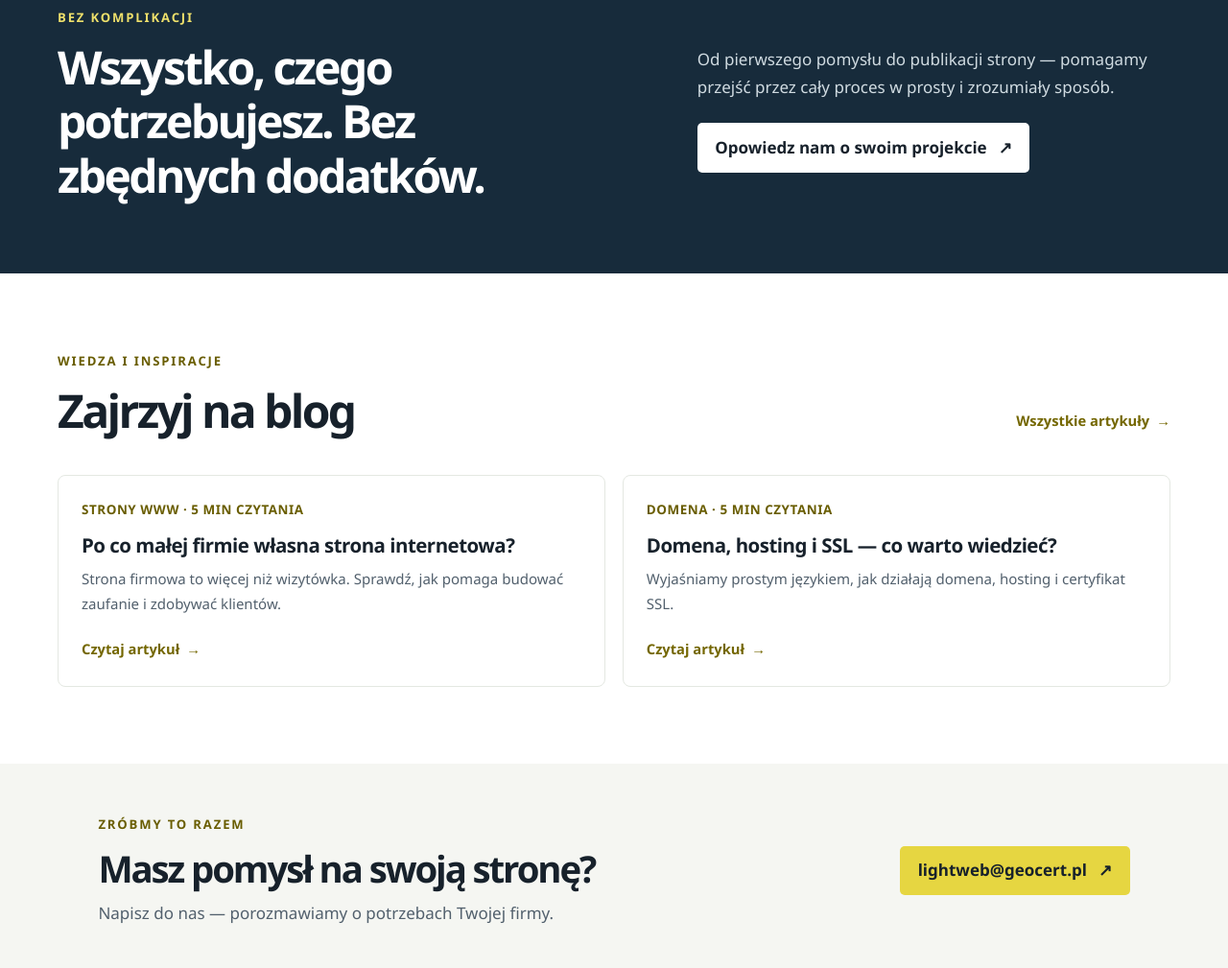
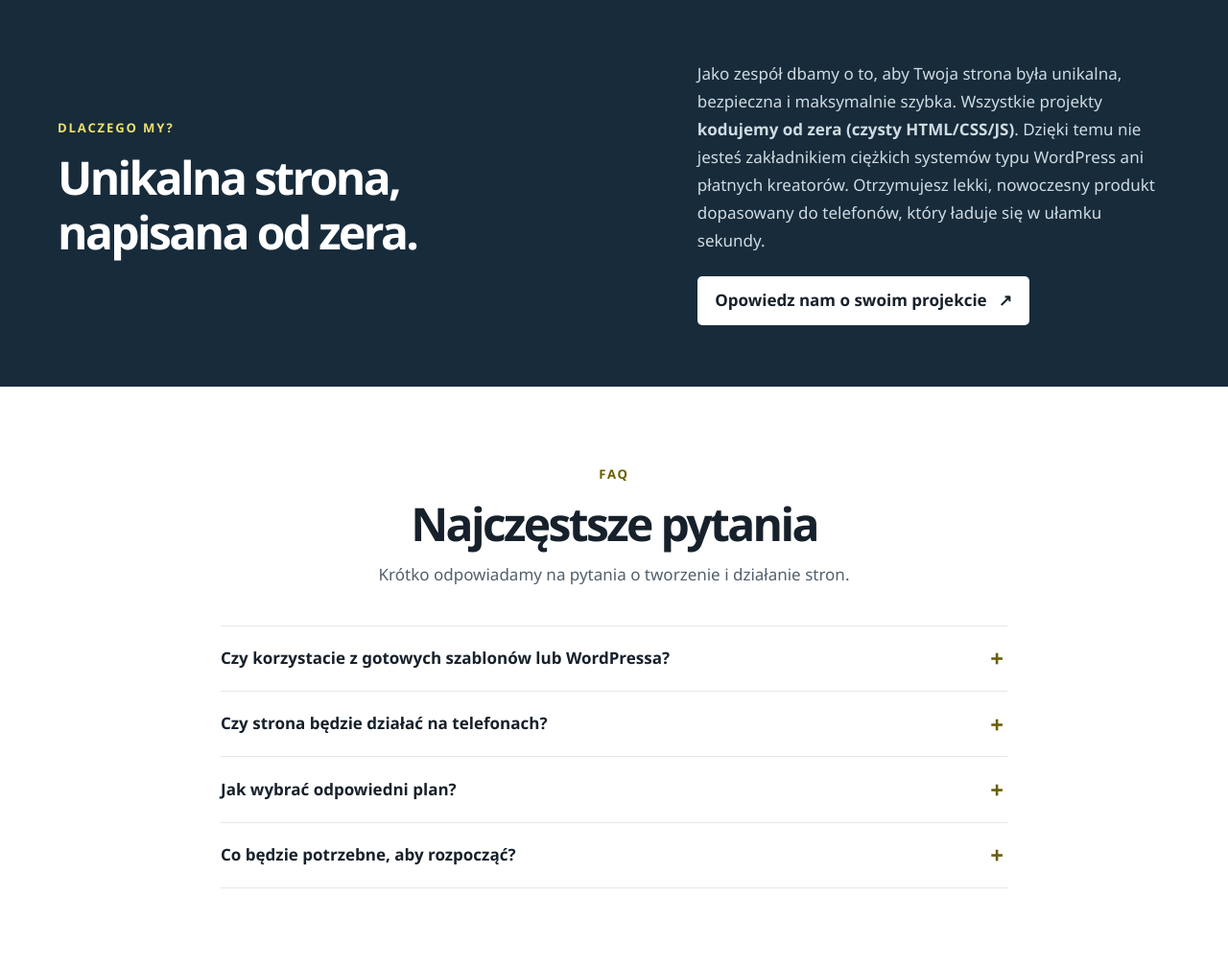
Before and after one commit to Kameleonek/geocert.pl, a plain HTML site: page lightweb.html in a window 1280 px wide. Shown: the part 1840-2849 px from the top of the page at 96% size. Drawn offline with Linux system fonts and the light colour scheme.

Commit message:
Add files via upload

```diff
--- a/lightweb.html
+++ b/lightweb.html
@@ -82,7 +82,7 @@
     <section class="offer section-wrap" id="oferta">
       <div class="section-heading">
         <p class="eyebrow">Nasze usługi</p>
-        <h2>Cztery plany, jasny zakres</h2>
+        <h2>Nie klikamy stron z gotowych szablonów. Kodujemy je od zera.</h2>
         <p>Wybierz zakres, którego potrzebujesz. Każdy plan realizujemy na zamówienie.</p>
       </div>
       <div class="service-grid">
@@ -136,8 +136,34 @@
 
     <section class="why-section">
       <div class="section-wrap why-layout">
-        <div><p class="eyebrow">Bez komplikacji</p><h2>Wszystko, czego potrzebujesz. Bez zbędnych dodatków.</h2></div>
-        <div class="why-copy"><p>Od pierwszego pomysłu do publikacji strony — pomagamy przejść przez cały proces w prosty i zrozumiały sposób.</p><a class="button button-light" href="mailto:lightweb@geocert.pl?subject=Zapytanie%20o%20stron%C4%99%20WWW">Opowiedz nam o swoim projekcie <span aria-hidden="true">↗</span></a></div>
+        <div><p class="eyebrow">Dlaczego my?</p><h2>Unikalna strona, napisana od zera.</h2></div>
+        <div class="why-copy"><p>Jako zespół dbamy o to, aby Twoja strona była unikalna, bezpieczna i maksymalnie szybka. Wszystkie projekty <strong>kodujemy od zera (czysty HTML/CSS/JS)</strong>. Dzięki temu nie jesteś zakładnikiem ciężkich systemów typu WordPress ani płatnych kreatorów. Otrzymujesz lekki, nowoczesny produkt dopasowany do telefonów, który ładuje się w ułamku sekundy.</p><a class="button button-light" href="mailto:lightweb@geocert.pl?subject=Zapytanie%20o%20stron%C4%99%20WWW">Opowiedz nam o swoim projekcie <span aria-hidden="true">↗</span></a></div>
+      </div>
+    </section>
+
+    <section class="faq-section section-wrap" aria-labelledby="faq-heading">
+      <div class="section-heading">
+        <p class="eyebrow">FAQ</p>
+        <h2 id="faq-heading">Najczęstsze pytania</h2>
+        <p>Krótko odpowiadamy na pytania o tworzenie i działanie stron.</p>
+      </div>
+      <div class="faq-list">
+        <details class="faq-item">
+          <summary>Czy korzystacie z gotowych szablonów lub WordPressa?</summary>
+          <p>Nie. Strony kodujemy od zera w HTML, CSS i JavaScript, bez gotowych szablonów i ciężkich systemów CMS.</p>
+        </details>
+        <details class="faq-item">
+          <summary>Czy strona będzie działać na telefonach?</summary>
+          <p>Tak. Projektujemy strony tak, aby były czytelne i wygodne w użyciu zarówno na telefonach, jak i na większych ekranach.</p>
+        </details>
+        <details class="faq-item">
+          <summary>Jak wybrać odpowiedni plan?</summary>
+          <p>Plan Start sprawdzi się jako prosta wizytówka. Biznes Standard, Biznes Plus i Biznes Zarabianie oferują dodatkowo osobne podstrony, pocztę firmową lub integrację Google AdSense — wybierz zakres, którego potrzebujesz.</p>
+        </details>
+        <details class="faq-item">
+          <summary>Co będzie potrzebne, aby rozpocząć?</summary>
+          <p>Opowiedz nam o swojej firmie i o tym, czego potrzebujesz. Wspólnie ustalimy zakres strony oraz materiały, które warto na niej umieścić.</p>
+        </details>
       </div>
     </section>
 
--- a/services.css
+++ b/services.css
@@ -225,6 +225,15 @@ h1, h2, h3 {
 .button-light { color: var(--ink); background: #fff; }
 .button-light:hover { background: #f3f5ef; }
 
+.faq-section { padding-top: 5rem; padding-bottom: 5rem; }
+.faq-list { width: min(820px, 100%); margin: 0 auto; border-top: 1px solid var(--line); }
+.faq-item { border-bottom: 1px solid var(--line); }
+.faq-item summary { position: relative; padding: 1.2rem 2.5rem 1.2rem 0; font-weight: 700; cursor: pointer; list-style: none; }
+.faq-item summary::-webkit-details-marker { display: none; }
+.faq-item summary::after { position: absolute; top: 50%; right: .25rem; color: var(--accent-dark); content: "+"; font-size: 1.5rem; line-height: 1; transform: translateY(-50%); }
+.faq-item[open] summary::after { content: "−"; }
+.faq-item p { max-width: 72ch; margin: -.25rem 2rem 1.2rem 0; color: var(--muted); }
+
 .blog-preview { padding-top: 5rem; padding-bottom: 5rem; }
 .section-heading-row { display: flex; align-items: end; justify-content: space-between; gap: 1rem; text-align: left; }
 .section-heading-row h2 { margin-bottom: 0; }
@@ -325,7 +334,7 @@ h1, h2, h3 {
   .hero-decoration { right: -2rem; bottom: -3rem; top: auto; width: 48%; opacity: .35; transform: none; }
   .hero-sticker { right: .5rem; bottom: -1rem; }
   .section-wrap { width: min(100% - 2rem, 1160px); }
-  .offer, .blog-preview { padding-top: 3.5rem; padding-bottom: 3.5rem; }
+  .offer, .blog-preview, .faq-section { padding-top: 3.5rem; padding-bottom: 3.5rem; }
   .service-grid, .blog-grid { grid-template-columns: 1fr; }
   .service-card h3, .service-card > p { min-height: 0; }
   .why-layout { grid-template-columns: 1fr; gap: 1.2rem; }
```
